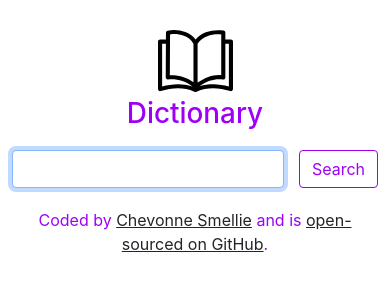
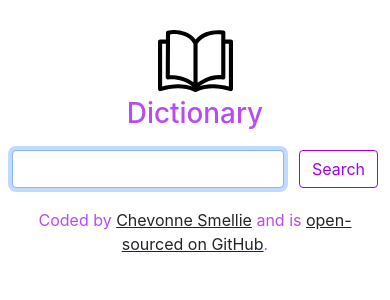
Before and after one commit to chevonnesmellie/dictionary-app, a React (Create React App) app: page / in a window 390 px wide. Shown: the top 300 px of the page. Built offline with nearby package versions, Linux system fonts and the light colour scheme.

Commit message:
Made Photos section responsive

```diff
--- a/src/App.css
+++ b/src/App.css
@@ -5,7 +5,7 @@
 }
 
 .App h1, footer {
-  color: #9E00F5;
+  color: #B84BF4;
   margin: 0 0 20px;
   text-align: center;
 }
--- a/src/Photos.css
+++ b/src/Photos.css
@@ -10,5 +10,6 @@
 .Photos img {
     border-radius: 4px;
     box-shadow: 5px 5px #DFB8F5;
-    min-width: 210px;
+    max-width: 100%;
+    max-height: 100%;
 }
--- a/src/Photos.js
+++ b/src/Photos.js
@@ -11,7 +11,7 @@ export default function Photos(props) {
                         return (
                             <div className="col-4" key={index}>
                                 <a href={photo.src.original} target="_blank" rel="noreferrer">
-                                    <img src={photo.src.landscape} className="img-fluid" alt={photo.alt} />
+                                    <img src={photo.src.landscape} className="img-fluid" alt={photo.alt} width={210} />
                                 </a>
                             </div>
                         )
```
